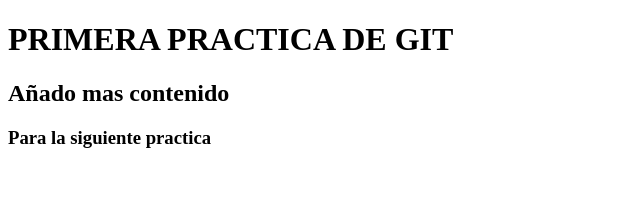
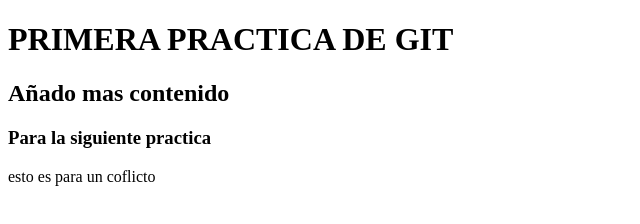
Before and after one commit to PabloIESMM/GITPRACTICAS, a plain HTML site: page index.html in a window 1280 px wide. Shown: the whole page, without its empty margins (0-640 px from the left). Drawn offline with Linux system fonts and the light colour scheme.

Commit message:
Update index.html

```diff
--- a/index.html
+++ b/index.html
@@ -9,5 +9,6 @@
     <h1>PRIMERA PRACTICA DE GIT</h1>
     <h2>Añado mas contenido</h2>
     <h3>Para la siguiente practica</h3>
+    <p>esto es para un coflicto</p>
 </body>
 </html>
```
